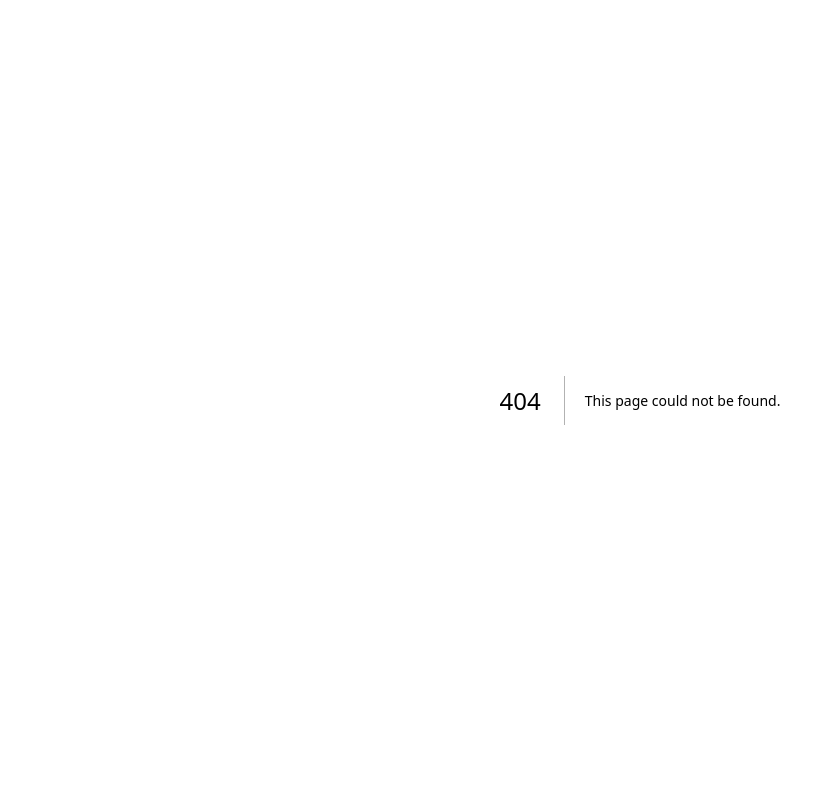
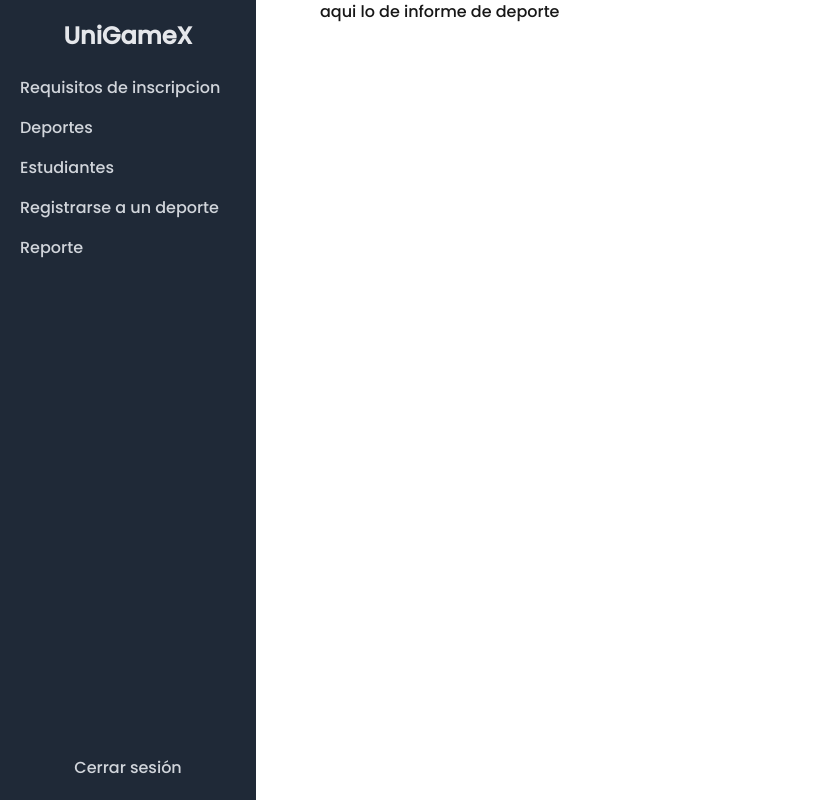
Before and after one commit to sebassg/unigamex, a Next.js app: page /auth/reporte-sport in a window 1280 px wide. Before the commit this address had no page. Shown: the whole page, without its empty margins (0-822 px from the left). Built offline with nearby package versions, Linux system fonts and the light colour scheme; a web font is replaced by a local one.

Commit message:
apartado de reporte de deportes

```diff
--- /dev/null
+++ b/app/auth/reporte-sport/page.tsx
@@ -0,0 +1,7 @@
+export default function PageReporteSport() {
+    return(
+        <>
+        <h1>aqui lo de informe de deporte</h1>
+        </>
+    )
+}
--- a/app/ui/Sidebar.tsx
+++ b/app/ui/Sidebar.tsx
@@ -30,6 +30,14 @@ const Sidebar: React.FC = () => {
             </Link>
           </li>
 
+          <li className="mb-4">
+            <Link href="/auth/reporte-sport" className="text-gray-300 hover:text-white">
+              Reporte
+            </Link>
+          </li>
+
+
+
 
         </ul>
 
```
